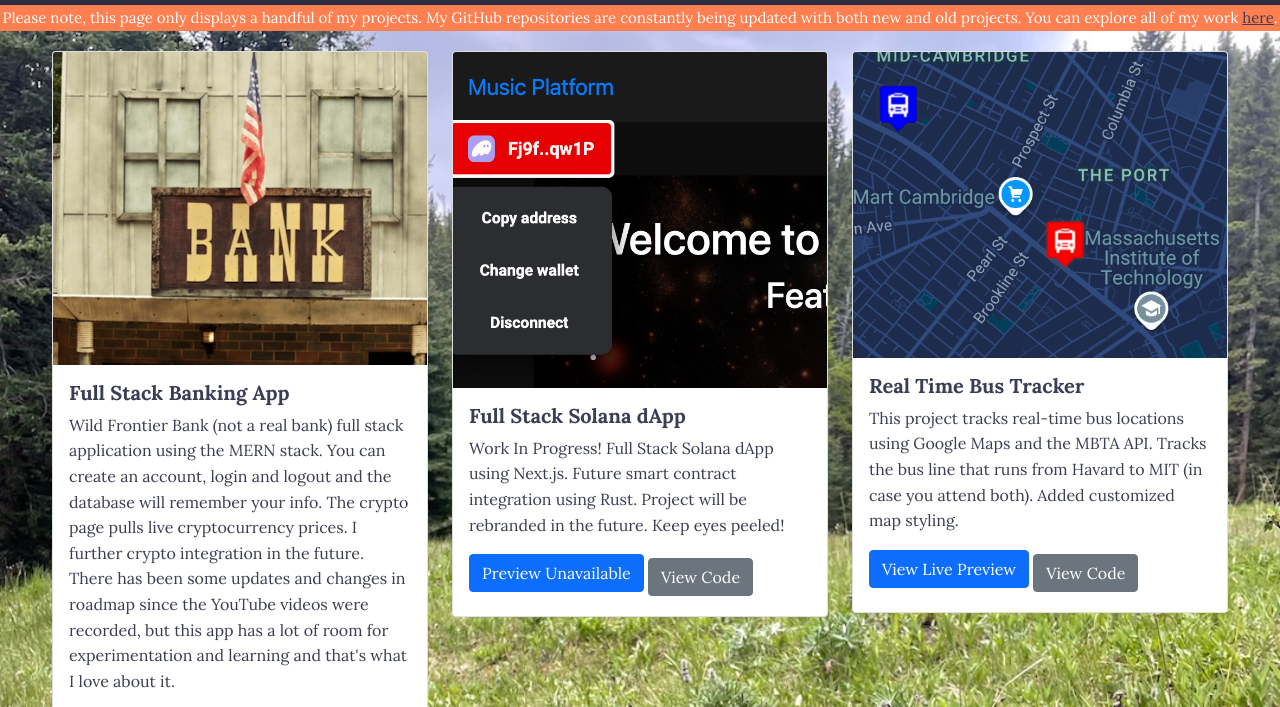
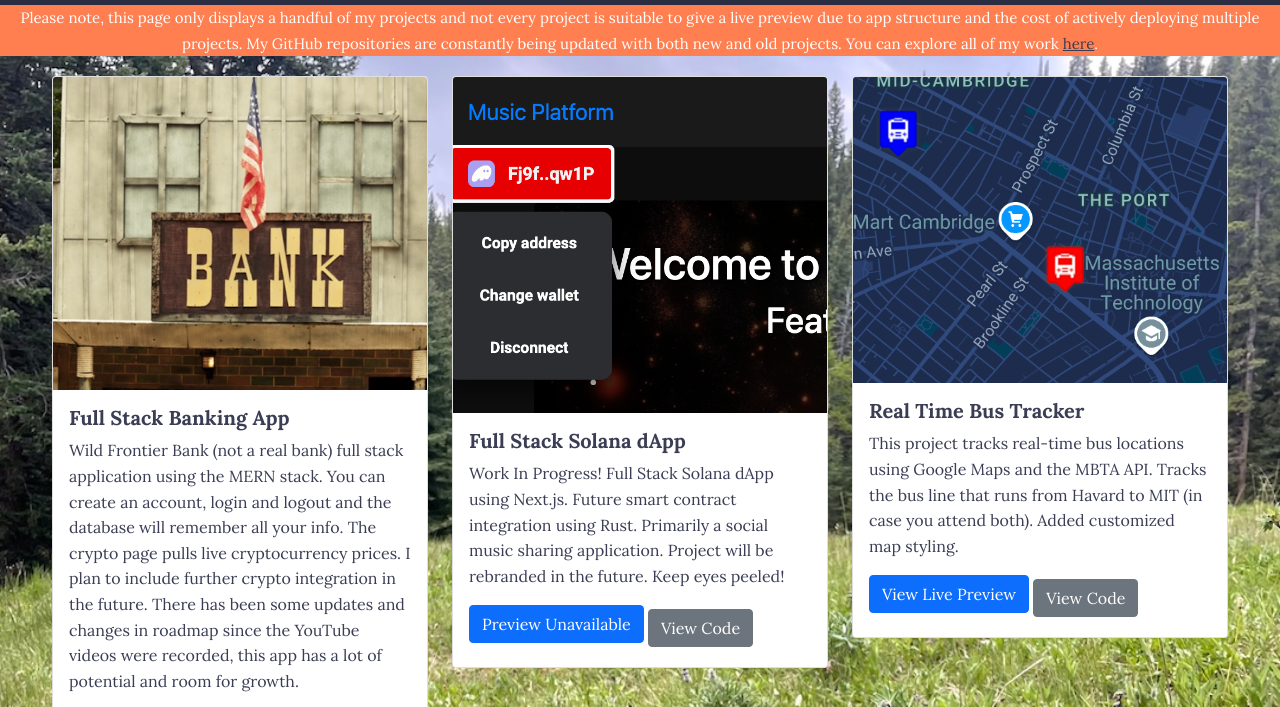
Before and after one commit to KaylaDefi/KaylaDefi.github.io, a plain HTML site: page projects.html in a window 1280 px wide. Shown: the part 54-761 px from the top of the page. Drawn offline with nearby package versions, Linux system fonts and the light colour scheme; a web font is replaced by a local one.

Commit message:
project descriptions

```diff
--- a/projects.html
+++ b/projects.html
@@ -35,7 +35,8 @@
         </nav>
 
         <p class="disclaimer-text">
-          Please note, this page only displays a handful of my projects. My GitHub repositories are constantly being updated with both new and old projects. You can explore all of my work <a href="https://github.com/KaylaDefi" target="_blank">here</a>.
+          Please note, this page only displays a handful of my projects and not every project is suitable to give a live preview due to app structure and the cost of actively deploying multiple projects.
+          My GitHub repositories are constantly being updated with both new and old projects. You can explore all of my work <a href="https://github.com/KaylaDefi" target="_blank">here</a>.
         </p>
 
         <div class="container-fluid" style="max-width: 1200px; margin: 0 auto;">
@@ -46,7 +47,11 @@
                 <img src="images/wildfrontier.png" class="card-img-top">
                 <div class="card-body">
                   <h5 class="card-title">Full Stack Banking App</h5>
-                  <p class="card-text">Wild Frontier Bank (not a real bank) full stack application using the MERN stack. You can create an account, login and logout and the database will remember your info. The crypto page pulls live cryptocurrency prices. I further crypto integration in the future. There has been some updates and changes in roadmap since the YouTube videos were recorded, but this app has a lot of room for experimentation and learning and that's what I love about it.</p>
+                  <p class="card-text">Wild Frontier Bank (not a real bank) full stack application using the MERN stack.
+                    You can create an account, login and logout and the database will remember all your info.
+                    The crypto page pulls live cryptocurrency prices. I plan to include further crypto integration in the future.
+                    There has been some updates and changes in roadmap since the YouTube videos were recorded,
+                    this app has a lot of potential and room for growth.</p>
                   <a href="https://wildfrontierbank.com" class="btn btn-primary mb-2">Visit Live Web App</a>
                   <a href="https://github.com/KaylaDefi/Full-Stack-Banking-App" class="btn btn-secondary mb-2">View Code</a>
                   <div class="btn-group">
@@ -63,7 +68,7 @@
                 <img src="images/solfun.png" class="card-img-top">
                 <div class="card-body">
                   <h5 class="card-title">Full Stack Solana dApp</h5>
-                  <p class="card-text">Work In Progress! Full Stack Solana dApp using Next.js. Future smart contract integration using Rust. Project will be rebranded in the future. Keep eyes peeled!</p>
+                  <p class="card-text">Work In Progress! Full Stack Solana dApp using Next.js. Future smart contract integration using Rust. Primarily a social music sharing application. Project will be rebranded in the future. Keep eyes peeled!</p>
                   <a  class="btn btn-primary mb-2">Preview Unavailable</a>
                   <a href="https://github.com/KaylaDefi/Solana-fun" class="btn btn-secondary">View Code</a>
                 </div>
```
